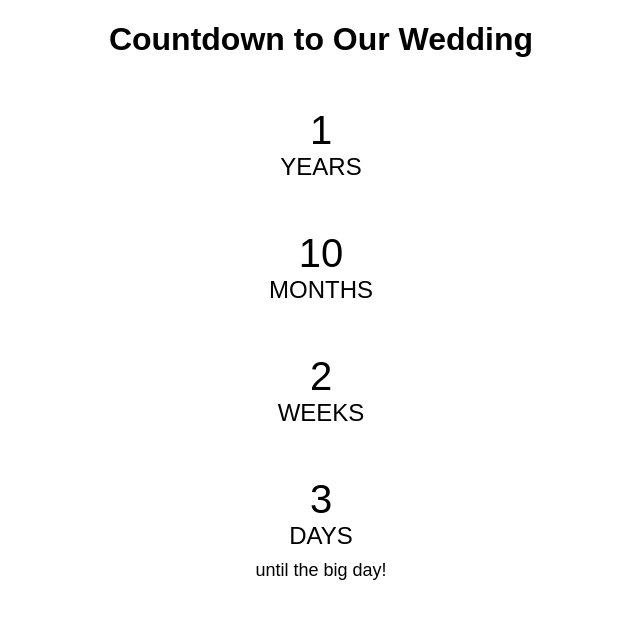
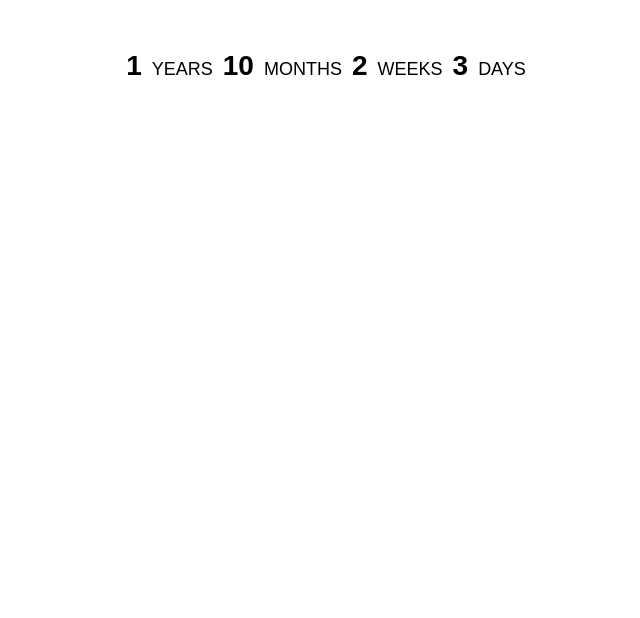
Before and after one commit to blue-cherbil/notion-countdown-timer, a plain HTML site: page index.html in a window 1280 px wide. Shown: the whole page, without its empty margins (319-959 px from the left). Drawn offline with Linux system fonts and the light colour scheme.

Commit message:
Update index.html

```diff
--- a/index.html
+++ b/index.html
@@ -8,27 +8,29 @@
       text-align: center;
     }
 
+    .timer-container {
+      display: flex;
+      justify-content: center;
+      align-items: baseline;
+      margin-top: 50px;
+      font-size: 28px;
+    }
+
     .timer {
-      font-size: 40px;
-      margin-top: 50px;
-      color: #000000;
+      font-weight: bold;
+      margin: 0 10px;
     }
 
     .unit {
-      font-size: 24px;
+      font-size: 18px;
       text-transform: uppercase;
-    }
-
-    .message {
-      font-size: 18px;
-      margin-top: 10px;
       color: #000000;
     }
   </style>
 </head>
 <body>
-  <h1>Countdown to Our Wedding</h1>
-  <div class="timer" id="countdown"></div>
+  <div class="timer-container">
+    <div class="timer" id="years"></div>
     <div class="unit">Years</div>
     <div class="timer" id="months"></div>
     <div class="unit">Months</div>
@@ -36,7 +38,7 @@
     <div class="unit">Weeks</div>
     <div class="timer" id="days"></div>
     <div class="unit">Days</div>
-  <div class="message">until the big day!</div>
+  </div>
 
   <script>
     // Set the wedding date
@@ -57,7 +59,7 @@
       var days = Math.floor((distance % (1000 * 60 * 60 * 24 * 7)) / (1000 * 60 * 60 * 24));
 
       // Display the countdown
-      document.getElementById("countdown").innerHTML = years;
+      document.getElementById("years").innerHTML = years;
       document.getElementById("months").innerHTML = months;
       document.getElementById("weeks").innerHTML = weeks;
       document.getElementById("days").innerHTML = days;
@@ -65,11 +67,10 @@
       // Display a message when the countdown is finished
       if (distance < 0) {
         clearInterval(countdown);
-        document.getElementById("countdown").innerHTML = "Congratulations!";
+        document.getElementById("years").innerHTML = "Congratulations!";
         document.getElementById("months").innerHTML = "";
         document.getElementById("weeks").innerHTML = "";
         document.getElementById("days").innerHTML = "";
-        document.getElementsByClassName("message")[0].innerHTML = "You're getting married!";
       }
     }, 1000);
   </script>
```
Lines whose indentation alone changed are shown as unchanged.
